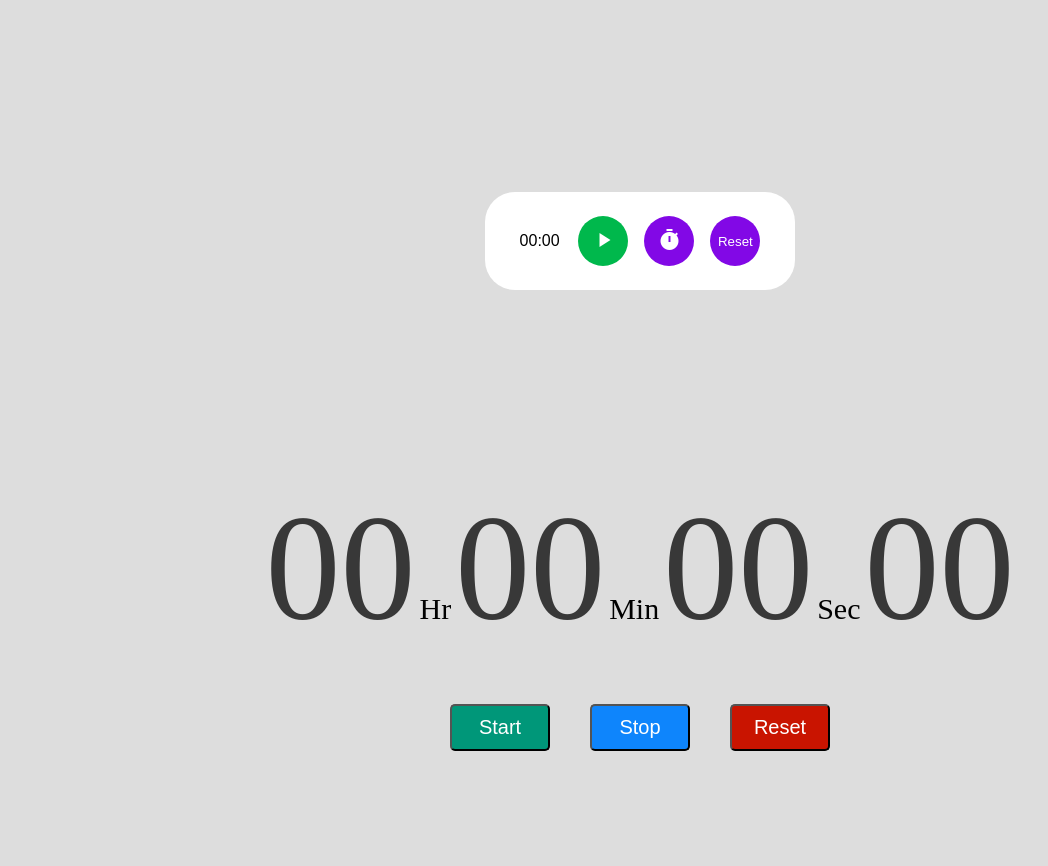
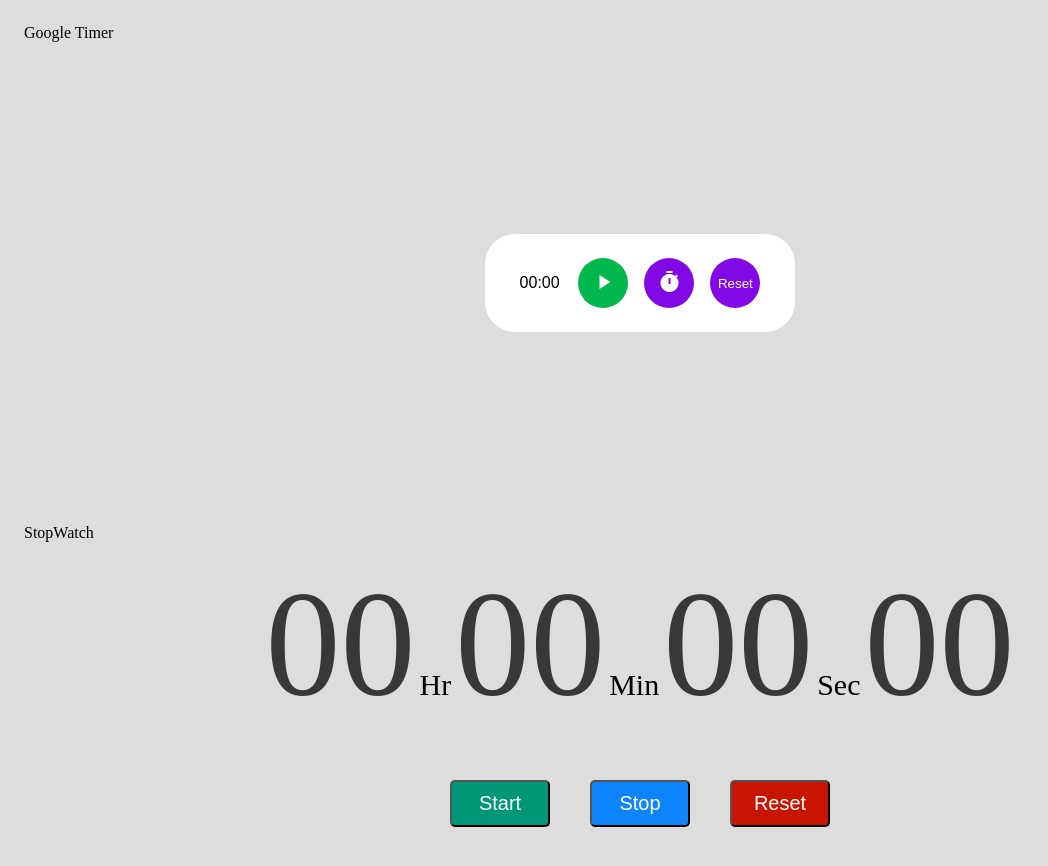
Before and after one commit to alaakhodary/Timer, a plain HTML site: page index.html in a window 1280 px wide. Shown: the whole page, without its empty margins (0-1048 px from the left). Drawn offline with Linux system fonts and the light colour scheme.

Commit message:
modifaying to the file

```diff
--- a/index.html
+++ b/index.html
@@ -14,10 +14,12 @@
 <body>
 
     <!-- Timer -->
+    <p class="p-1">Google Timer</p>
     <div class="timer"></div>
     <!-- Timer -->
 
     <!-- stopWatch -->
+    <p class="p-1">StopWatch</p>
     <div class="All">
         <div id="time">
             <span class="digit" id="hr">
```
